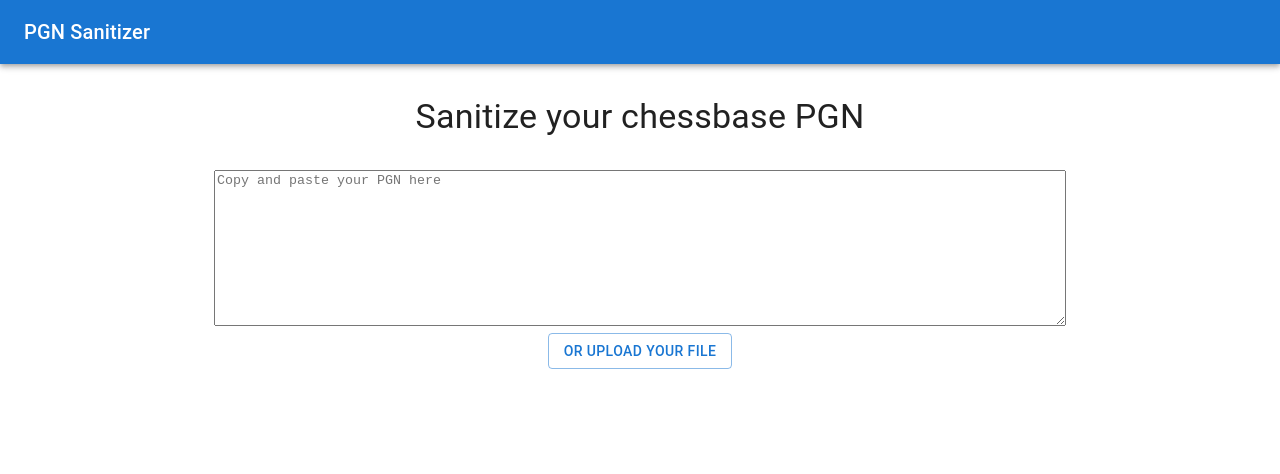
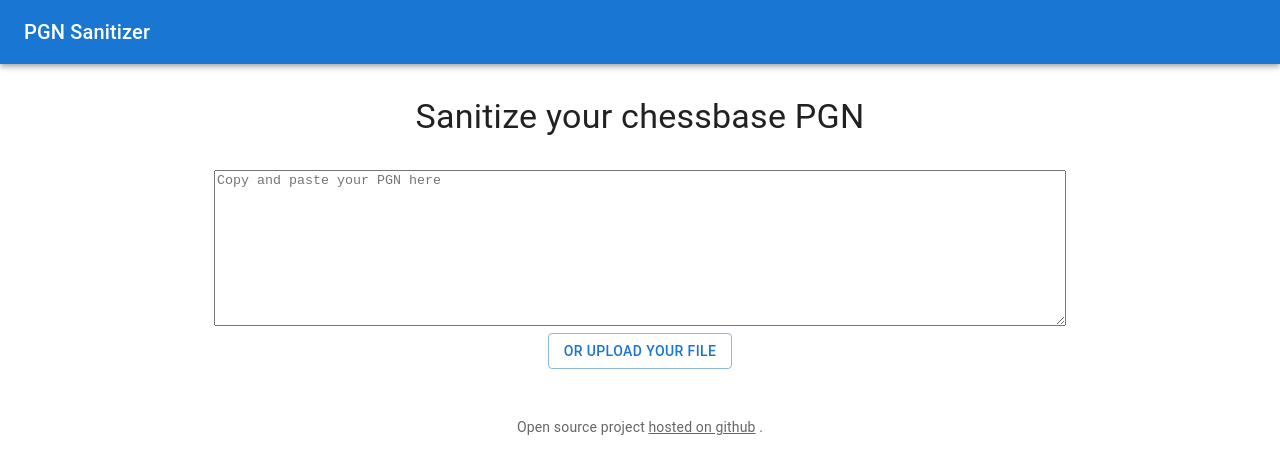
Before and after one commit to atamano/pgn-sanitize, a React (Create React App) app: page / in a window 1280 px wide. Shown: the top 474 px of the page. Built offline with nearby package versions, Linux system fonts and the light colour scheme.

Commit message:
core: add licence

```diff
--- a/src/Home.tsx
+++ b/src/Home.tsx
@@ -4,19 +4,31 @@ import {
   Button,
   Container,
   Divider,
+  Link,
   TextareaAutosize,
   Toolbar,
   Typography,
 } from "@mui/material";
-import React, {
-  BaseSyntheticEvent,
-  Fragment,
-  useEffect,
-  useState,
-} from "react";
+import React, { BaseSyntheticEvent, useEffect, useState } from "react";
 import CopyToClipboard from "./Copy";
 
 import "./Home.css";
+
+function Footer() {
+  return (
+    <footer>
+      <Box sx={{ p: 2 }}>
+        <Typography variant="body2" color="textSecondary" align="center">
+          {" Open source project "}
+          <Link color="inherit" href="https://github.com/atamano/pgn-sanitize">
+            hosted on github
+          </Link>{" "}
+          {"."}
+        </Typography>
+      </Box>
+    </footer>
+  );
+}
 
 function Home() {
   const [rawPgn, setRawPgn] = useState("");
@@ -119,6 +131,7 @@ function Home() {
           )}
         </Container>
       </section>
+      <Footer />
     </main>
   );
 }
```
Also changed, not shown: 1 other file (tests, documents, lock files or other folders).
